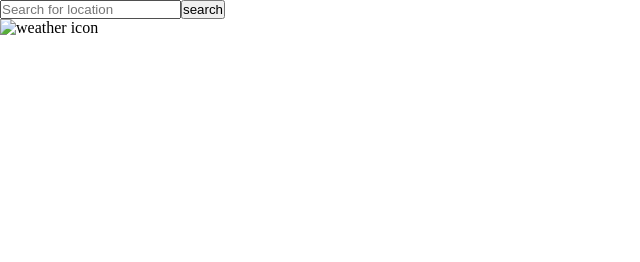
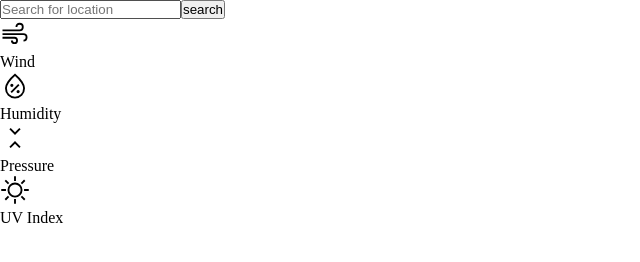
Before and after one commit to Eddie-Thiiru/weather-app, a website built with webpack: page dist/index.html in a window 1280 px wide. Shown: the whole page, without its empty margins (0-640 px from the left). Built offline with nearby package versions, Linux system fonts and the light colour scheme; no server answers.

Commit message:
Add footer content

```diff
--- a/src/data.js
+++ b/src/data.js
@@ -37,9 +37,16 @@ function handleErrors(err) {
 const mainContent = () => {
   const title = document.querySelector(".title");
   const date = document.querySelector(".date");
+  const tempWrapper = document.querySelector(".temp-wrapper");
   const temp = document.querySelector(".temp");
-  const weatherIcon = document.querySelector(".weather-icon");
   const weather = document.querySelector(".weather");
+  const wind = document.querySelector(".wind-value");
+  const humidity = document.querySelector(".humidity-value");
+  const pressure = document.querySelector(".pressure-value");
+  const uv = document.querySelector(".uv-value");
+  const weatherIcon = new Image();
+
+  weatherIcon.alt = "weather icon";
 
   const defaultLocation = () => {
     defaultWeatherData()
@@ -48,6 +55,13 @@ const mainContent = () => {
         date.textContent = data.location.localtime;
         weatherIcon.src = `https:${data.current.condition.icon}`;
         temp.textContent = `${data.current.temp_c}°C / ${data.current.temp_f}°F`;
+        weather.textContent = data.current.condition.text;
+        wind.textContent = `${data.current.wind_kph} km/h`;
+        humidity.textContent = `${data.current.humidity}%`;
+        pressure.textContent = `${data.current.pressure_mb} mb`;
+        uv.textContent = `${data.current.uv} of 10`;
+
+        tempWrapper.insertBefore(weatherIcon, temp);
       })
       .catch((err) => {
         handleErrors(err);
@@ -59,7 +73,7 @@ const mainContent = () => {
 
     if (inputValue !== "") {
       getSearchData(inputValue).then((data) => {
-        if (data.error.code >= 400) {
+        if (data.error && data.error.code >= 400) {
           handleErrors(data.error.code);
         } else {
           title.textContent = `${data.location.name}, ${data.location.region}, ${data.location.country}`;
@@ -67,6 +81,10 @@ const mainContent = () => {
           weatherIcon.src = `https:${data.current.condition.icon}`;
           temp.textContent = `${data.current.temp_c}°C / ${data.current.temp_f}°F`;
           weather.textContent = data.current.condition.text;
+          wind.textContent = `${data.current.wind_kph} km/h`;
+          humidity.textContent = `${data.current.humidity}%`;
+          pressure.textContent = `${data.current.pressure_mb} mb`;
+          uv.textContent = `${data.current.uv} of 10`;
         }
       });
     }
--- a/src/index.js
+++ b/src/index.js
@@ -1,10 +1,16 @@
-import { pageLayout, headerLayout, mainSectionLayout } from "./layout.js";
+import {
+  pageLayout,
+  headerLayout,
+  mainSectionLayout,
+  footerLayout,
+} from "./layout.js";
 import { mainContent } from "./data.js";
 
 function component() {
   pageLayout();
   headerLayout();
   mainSectionLayout();
+  footerLayout();
 
   mainContent().defaultLocation();
 
--- a/src/layout.js
+++ b/src/layout.js
@@ -1,4 +1,8 @@
 import "./styles.css";
+import Img1 from "./images/wind.svg";
+import Img2 from "./images/humidity.svg";
+import Img3 from "./images/pressure.svg";
+import Img4 from "./images/sun.svg";
 
 const pageLayout = () => {
   const content = document.querySelector(".content");
@@ -47,18 +51,14 @@ const mainSectionLayout = () => {
   const date = document.createElement("div");
   const tempWrapper = document.createElement("div");
   const temp = document.createElement("div");
-  const weatherIcon = document.createElement("img");
   const weather = document.createElement("div");
 
   title.classList.add("title");
   date.classList.add("date");
   tempWrapper.classList.add("temp-wrapper");
   temp.classList.add("temp");
-  weatherIcon.classList.add("weather-icon");
-  weatherIcon.alt = "weather icon";
   weather.classList.add("weather");
 
-  tempWrapper.appendChild(weatherIcon);
   tempWrapper.appendChild(temp);
   pageMain.appendChild(title);
   pageMain.appendChild(date);
@@ -66,4 +66,70 @@ const mainSectionLayout = () => {
   pageMain.appendChild(weather);
 };
 
-export { pageLayout, headerLayout, mainSectionLayout };
+const footerLayout = () => {
+  const pageFooter = document.querySelector(".footer");
+  const windContainer = document.createElement("div");
+  const windIcon = new Image();
+  const windWrapper = document.createElement("div");
+  const windTitle = document.createElement("p");
+  const windVal = document.createElement("p");
+  const humidityContainer = document.createElement("div");
+  const humidityIcon = new Image();
+  const humidityWrapper = document.createElement("div");
+  const humidityTitle = document.createElement("p");
+  const humidityVal = document.createElement("p");
+  const pressureContainer = document.createElement("div");
+  const pressureIcon = new Image();
+  const pressureWrapper = document.createElement("div");
+  const pressureTitle = document.createElement("p");
+  const pressureVal = document.createElement("p");
+  const uvContainer = document.createElement("div");
+  const uvIcon = new Image();
+  const uvWrapper = document.createElement("div");
+  const uvTitle = document.createElement("p");
+  const uvVal = document.createElement("p");
+
+  windWrapper.classList.add("wind-wrapper");
+  windTitle.textContent = "Wind";
+  windVal.classList.add("wind-value");
+  windIcon.alt = "Wind icon";
+  windIcon.src = Img1;
+  humidityWrapper.classList.add("humidity-wrapper");
+  humidityTitle.textContent = "Humidity";
+  humidityVal.classList.add("humidity-value");
+  humidityIcon.alt = "Humidity icon";
+  humidityIcon.src = Img2;
+  pressureWrapper.classList.add("pressure-wrapper");
+  pressureTitle.textContent = "Pressure";
+  pressureVal.classList.add("pressure-value");
+  pressureIcon.alt = "Pressure icon";
+  pressureIcon.src = Img3;
+  uvWrapper.classList.add("uv-wrapper");
+  uvTitle.textContent = "UV Index";
+  uvVal.classList.add("uv-value");
+  uvIcon.alt = "Uv icon";
+  uvIcon.src = Img4;
+
+  windWrapper.appendChild(windTitle);
+  windWrapper.appendChild(windVal);
+  windContainer.appendChild(windIcon);
+  windContainer.appendChild(windWrapper);
+  humidityWrapper.appendChild(humidityTitle);
+  humidityWrapper.appendChild(humidityVal);
+  humidityContainer.appendChild(humidityIcon);
+  humidityContainer.appendChild(humidityWrapper);
+  pressureWrapper.appendChild(pressureTitle);
+  pressureWrapper.appendChild(pressureVal);
+  pressureContainer.appendChild(pressureIcon);
+  pressureContainer.appendChild(pressureWrapper);
+  uvWrapper.appendChild(uvTitle);
+  uvWrapper.appendChild(uvVal);
+  uvContainer.appendChild(uvIcon);
+  uvContainer.appendChild(uvWrapper);
+  pageFooter.appendChild(windContainer);
+  pageFooter.appendChild(humidityContainer);
+  pageFooter.appendChild(pressureContainer);
+  pageFooter.appendChild(uvContainer);
+};
+
+export { pageLayout, headerLayout, mainSectionLayout, footerLayout };
--- a/src/styles.css
+++ b/src/styles.css
@@ -13,3 +13,8 @@ body {
   height: 100%;
   width: 100%;
 }
+
+.footer img {
+  height: 30px;
+  width: 30px;
+}
```
Also changed, not shown: dist/16edaf2502bcd5b1b730.svg (added), dist/5cca2ab9d61773488449.svg (added), dist/9a01f79cb9ceaea4076b.svg (added), dist/f9cc19722b6217111ee5.svg (added), dist/main.js, src/images/humidity.svg (added), src/images/pressure.svg (added), src/images/sun.svg (added), src/images/wind.svg (added).
